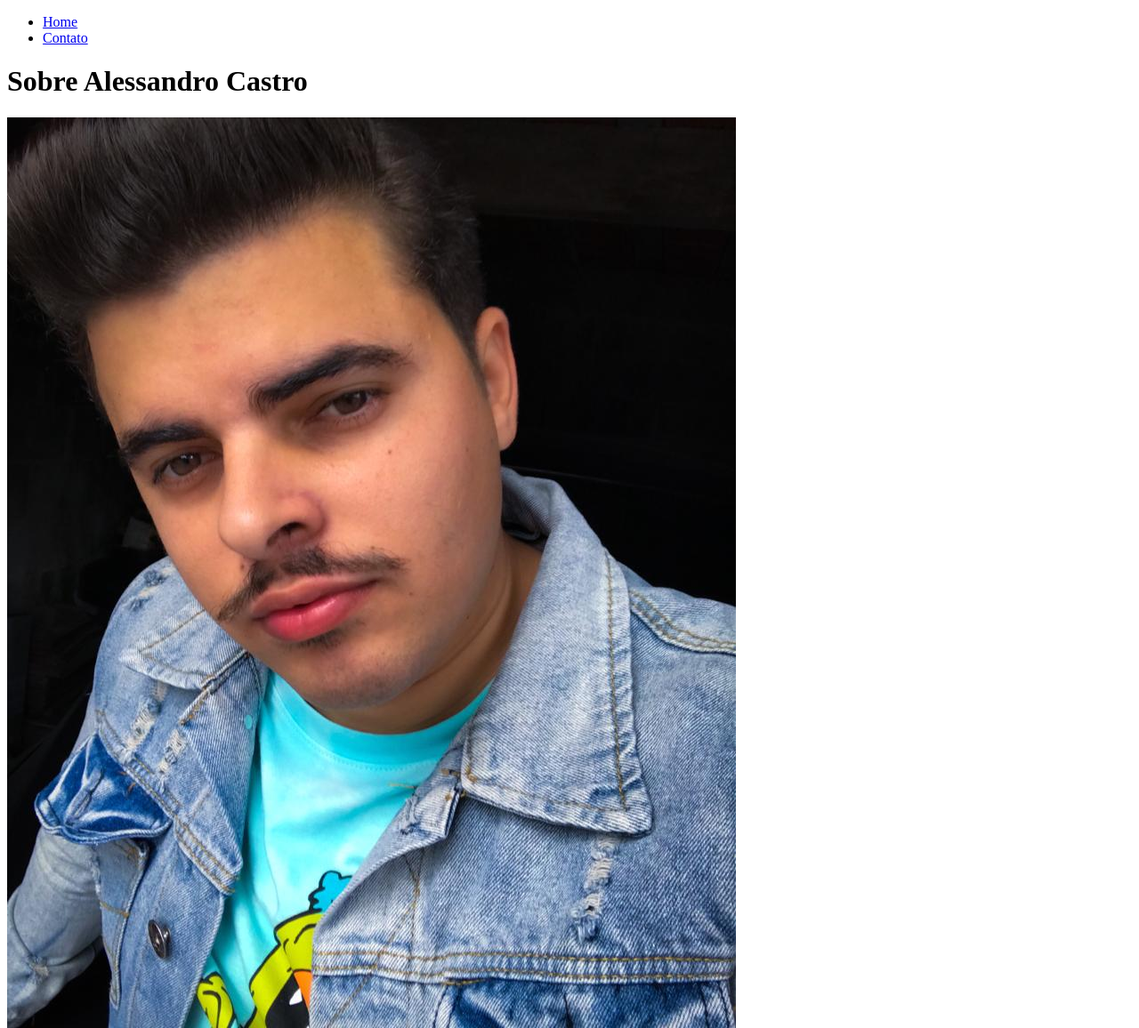
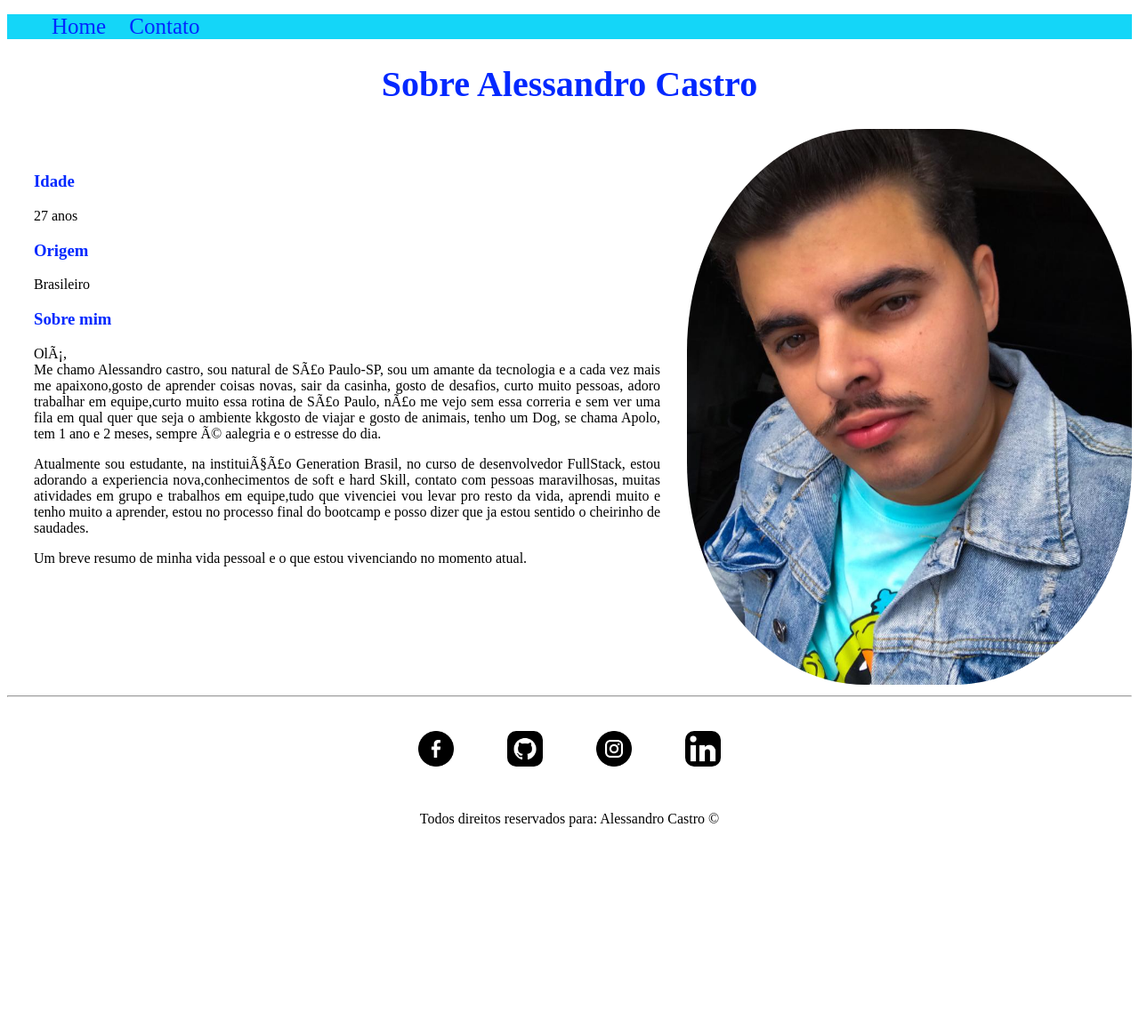
Before and after one commit to alecfonseca/Front-Fundamentos, a plain HTML site: page atividadeDia1/index.html in a window 1280 px wide. Shown: the top 1156 px of the page at 89% size. After the commit the page ends 946 px from the top, so only its background shows below. Drawn offline with Linux system fonts and the light colour scheme.

Commit message:
style-CSS

```diff
--- /dev/null
+++ b/Aula1/assents/css/style.css
@@ -0,0 +1,41 @@
+.container-flex{
+    display:flex;
+    flex-direction:row;
+    justify-content: center;
+    align-items: center;
+}
+
+
+
+h1,h2{
+    color: #f1ee06;
+    font-family:Georgia, 'Times New Roman', Times, serif
+}
+label::before{
+    content: "\266B";
+}
+img{
+    border: 2px solid #f1ee06;
+    padding: 50px;
+    margin: 50px;
+
+}
+input{
+    border:none;
+    border-bottom: 1px solid #f1ee06;
+}
+h3{
+    color:#f1ee06;
+}
+.flex2{
+    display: flex;
+    flex-direction:column;
+}
+label{
+    color:#f1ee06;
+    padding-top: 10px;
+    padding-bottom: 5px;
+}
+article{
+    text-align: center;
+}
--- /dev/null
+++ b/atividadeDia1.2/assets/css/style.css
@@ -0,0 +1,19 @@
+/*Style pagina index*/
+.center{
+   text-align: center;
+}
+
+
+
+
+
+
+
+/*Style pagina sobre*/
+
+
+
+
+
+
+/*Style pagina trailer*/
--- /dev/null
+++ b/atividadeDia1/assets/css/style.css
@@ -0,0 +1,73 @@
+/*Style pagina index*/
+.center{
+    text-align: center;
+ }
+ #menu{
+    background-color: #14d6f8;
+ }
+
+ #menu li{
+    display:inline;
+    padding: 10px;
+    font-size: 25px;
+
+ }
+
+ #menu li a{
+     text-decoration: none;
+     color: #0228ff;
+ }
+
+ #menu li a:hover{
+     color: grey;
+ }
+
+.justify{
+    text-align: justify;
+}
+
+ h1{
+   color: #0228ff;
+   font-size: 40px;
+ }
+
+ h2{
+     color: #0228ff;
+ }
+
+ h3{
+     color: #0228ff;
+ }
+
+ .container-body{
+     display: flex;
+     flex-direction: row;
+     justify-content:center;
+     align-items: flex-start;
+ }
+
+ img{
+     width: 500px;
+     border-radius: 40%;
+ }
+
+ .p-30{
+     padding: 30px;
+ }
+
+ .tam-social{
+     width: 40px;
+     height: 40px;
+ }
+
+ .body-style{
+     color: bisque;
+ }
+
+/*Style pagina contato*/
+.container-body1{
+    display: flex;
+    flex-direction: row;
+    justify-content:center;
+    align-items: flex-start;
+}
--- a/atividadeDia1/index.html
+++ b/atividadeDia1/index.html
@@ -1,12 +1,16 @@
 <!DOCTYPE html>
 <html lang="en">
+
 <head>
     <meta charset="pt-br">
     <meta http-equiv="X-UA-Compatible" content="IE=edge">
     <meta name="viewport" content="width=device-width, initial-scale=1.0">
     <title>Perfil</title>
+    <link rel="stylesheet" href="assets/css/style.css">
 </head>
+
 <body>
+    <div id="menu">
 
         <ul>
             <li>
@@ -17,10 +21,12 @@
             </li>
         </ul>
 
-    <h1>Sobre Alessandro Castro</h1>
+    </div>
 
-    <img src="assets/img/WhatsApp Image 2022-02-28 at 15.14.04.jpeg" alt="Foto do criador">
+    <h1 class="center">Sobre Alessandro Castro</h1>
 
+    <div class="container-body">
+        <div class="p-30">
             <h3>Idade</h3>
             <p>
                 27 anos
@@ -30,26 +36,61 @@
             <p>
                 Brasileiro
             </p>
-
             <h3>Sobre mim</h3>
-    <p>
+            <p class="justify">
                 Olá,
                 <br>
-       Me chamo Alessandro castro, sou natural de São Paulo-SP, sou um amante da tecnologia e a cada vez mais me apaixono,<br>
-       gosto de aprender coisas novas, sair da casinha, gosto de desafios, curto muito pessoas, adoro trabalhar em equipe,<br>
-       curto muito essa rotina de São Paulo, não me vejo sem essa correria e sem ver uma fila em qual quer que seja o ambiente kk <br>
-       gosto de viajar e gosto de animais, tenho um Dog, se chama Apolo, tem 1 ano e 2 meses, sempre é a alegria e o estresse do dia. <br>
-       <br>
-       <br>
-       Atualmente sou estudante, na instituição Generation Brasil, no curso de desenvolvedor FullStack, estou adorando a experiencia nova, <br>
-       conhecimentos de soft e hard Skill, contato com pessoas maravilhosas, muitas atividades em grupo e trabalhos em equipe, <br>
-       tudo que vivenciei vou levar pro resto da vida, aprendi muito e tenho muito a aprender, estou no processo final do bootcamp e <br>
-       posso dizer que ja estou sentido o cheirinho de saudades. <br>
-       <br>
-       <br>
-       Um breve resumo de minha vida pessoal e o que estou vivenciando no momento atual. <br>
+                Me chamo Alessandro castro, sou natural de São Paulo-SP, sou um amante da tecnologia e a cada vez mais
+                me apaixono,gosto de aprender coisas novas, sair da casinha, gosto de desafios, curto muito pessoas, adoro trabalhar
+                em equipe,curto muito essa rotina de São Paulo, não me vejo sem essa correria e sem ver uma fila em qual quer que
+                seja o ambiente kkgosto de viajar e gosto de animais, tenho um Dog, se chama Apolo, tem 1 ano e 2 meses, sempre é aalegria e o estresse do dia.
             </p>
 
+            <p class="justify">
+                Atualmente sou estudante, na instituição Generation Brasil, no curso de desenvolvedor FullStack, estou
+                adorando a experiencia nova,conhecimentos de soft e hard Skill, contato com pessoas maravilhosas, muitas atividades em grupo e
+                trabalhos em equipe,tudo que vivenciei vou levar pro resto da vida, aprendi muito e tenho muito a aprender, estou no
+                processo final do bootcamp e posso dizer que ja estou sentido o cheirinho de saudades.
+            </p>
 
+            <p class="justify">
+                Um breve resumo de minha vida pessoal e o que estou vivenciando no momento atual.
+            </p>
+        </div>
+
+        <div>
+            <img src="assets/img/WhatsApp Image 2022-02-28 at 15.14.04.jpeg" alt="Foto do criador">
+
+        </div>
+
+    </div>
+    <hr>
+    <footer>
+<div class="container-body">
+
+    <a href="https://www.facebook.com/alessandro.castro.3152/">
+        <img class="tam-social p-30" src="assets/img/facebook.png" alt="Logotipo facebook">
+    </a>
+
+    <a href="https://github.com/alecfonseca">
+        <img class="tam-social p-30" src="assets/img/github.png" alt="Logotipo github">
+    </a>
+
+    <a href="https://www.instagram.com/_alecfonseca/">
+        <img class="tam-social p-30" src="assets/img/instagram.png" alt="Logotipo instagram">
+    </a>
+
+    <a href="https://www.linkedin.com/in/alessandro-fonseca-95b99a22a/">
+        <img class="tam-social p-30" src="assets/img/logotipo-do-linkedin.png" alt="Logotipo linkedin">
+    </a>
+
+</div>
+
+        <p class="center">
+            Todos direitos reservados para: Alessandro Castro &copy
+        </p>
+
+    </footer>
 </body>
+
 </html>
```
Also changed, not shown: Aula1/index.html (+41 -1 lines), atividadeDia1.2/index.html (+2 -1 lines), atividadeDia1/contato.html (+41 -7 lines), PRINT/css color.png (added), atividadeDia1/assets/img/facebook.png (added), atividadeDia1/assets/img/github.png (added), atividadeDia1/assets/img/instagram.png (added), atividadeDia1/assets/img/logotipo-do-linkedin.png (added). Lines whose indentation alone changed are shown as unchanged.
